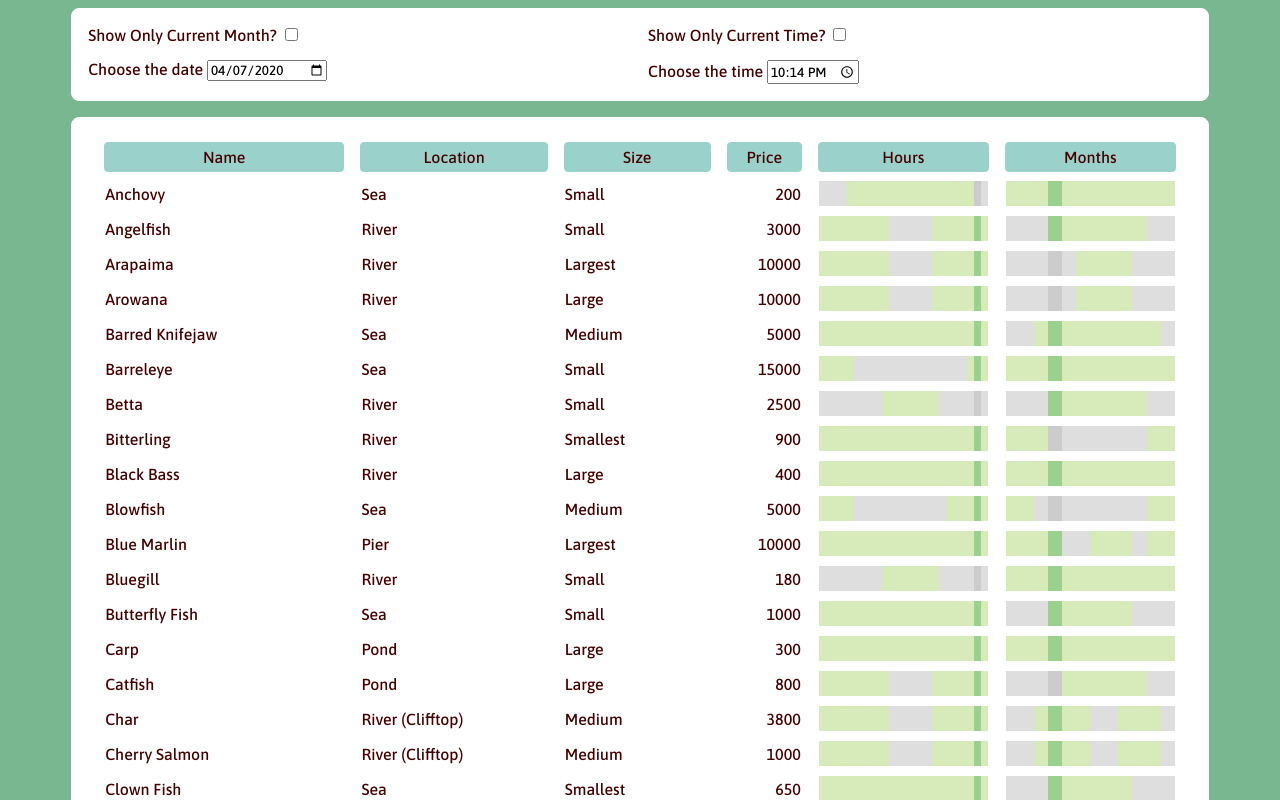
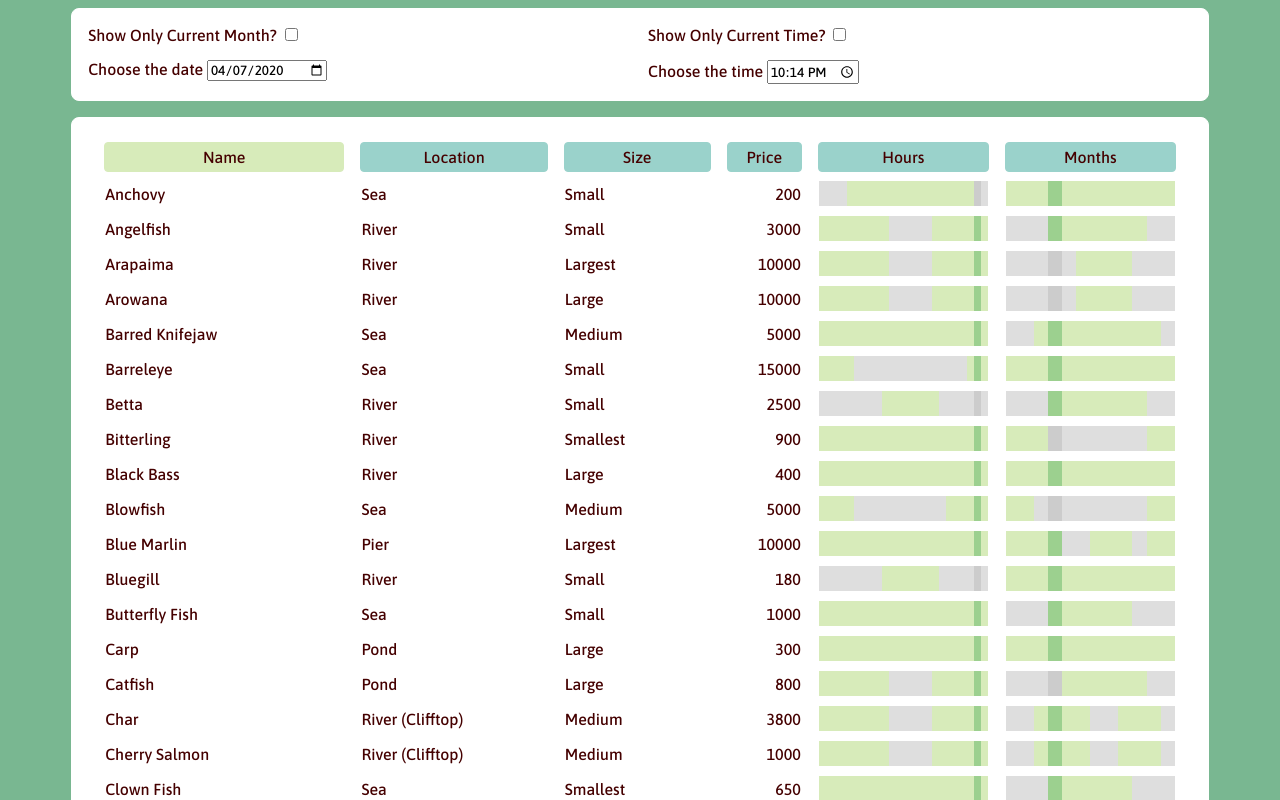
Before and after one commit to tvanantwerp/acnh-catches, a React (Create React App) app: page / in a window 1280 px wide. Shown: the top 800 px of the page. Built offline with nearby package versions, Linux system fonts and the light colour scheme.

Commit message:
Highlight headings that are active

```diff
--- a/src/components/Fish.tsx
+++ b/src/components/Fish.tsx
@@ -1,5 +1,5 @@
 import React from 'react';
-import styled from 'styled-components';
+import styled, { DefaultTheme } from 'styled-components';
 
 import { ICatch, ICatchProp } from '../types';
 import { inCurrentMonth, inCurrentHour, sortCatches } from '../utilities';
@@ -14,11 +14,19 @@ const Table = styled.table`
   padding: 1rem;
 `;
 
+interface IHeading {
+  selected: boolean;
+  theme: DefaultTheme;
+}
+
 const Heading = styled.th`
-  background-color: ${(props) => props.theme.lightGreen};
-  border: 1px solid ${(props) => props.theme.lightGreen};
+  background-color: ${({ theme, selected }: IHeading) =>
+    selected ? theme.teaGreen : theme.lightGreen};
+  border: 1px solid
+    ${({ theme, selected }: IHeading) =>
+      selected ? theme.teaGreen : theme.lightGreen};
   border-radius: 4px;
-  color: ${(props) => props.theme.darkBrown};
+  color: ${({ theme, selected }: IHeading) => theme.darkBrown};
   cursor: pointer;
   padding: 5px 0;
   text-transform: capitalize;
@@ -63,6 +71,7 @@ const Fish = ({
                   setSortBy(heading as keyof ICatch);
                 }
               }}
+              selected={sortBy === (heading as keyof ICatch)}
             >
               {heading}
             </Heading>
```
